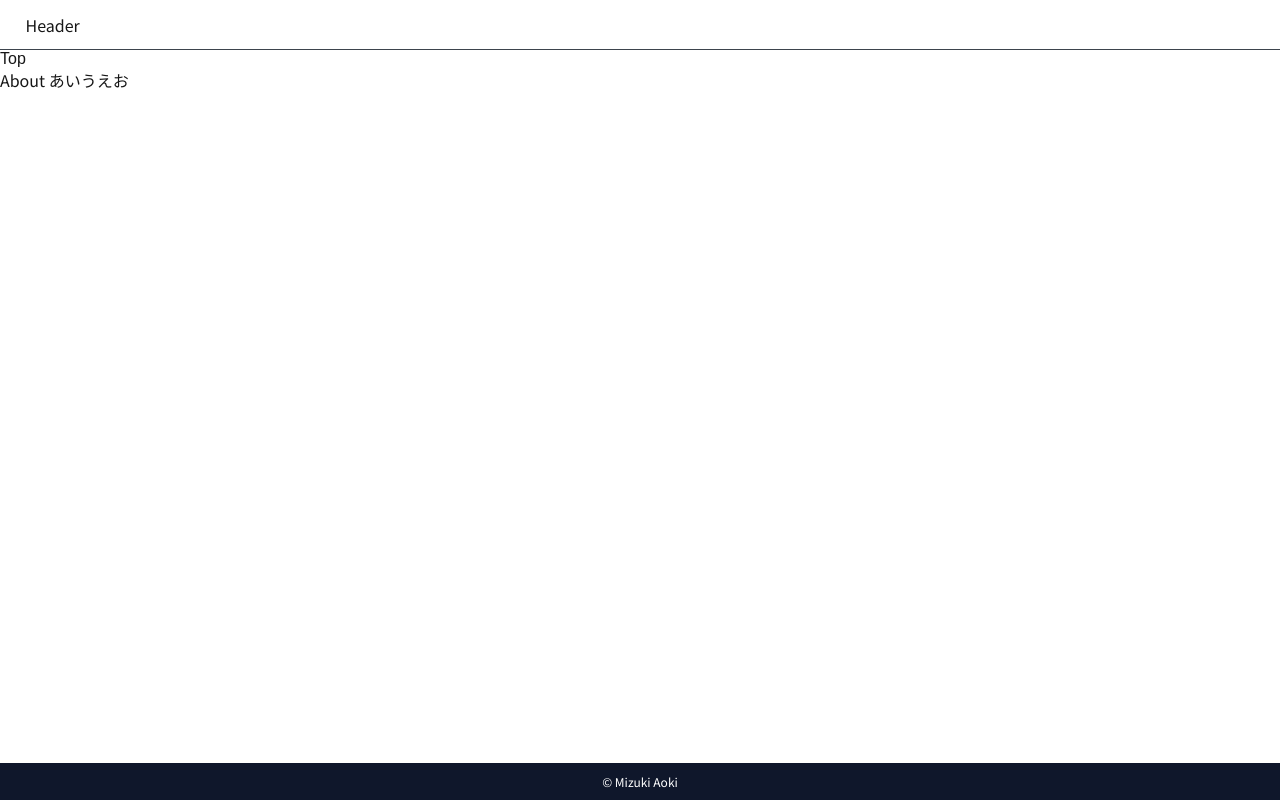
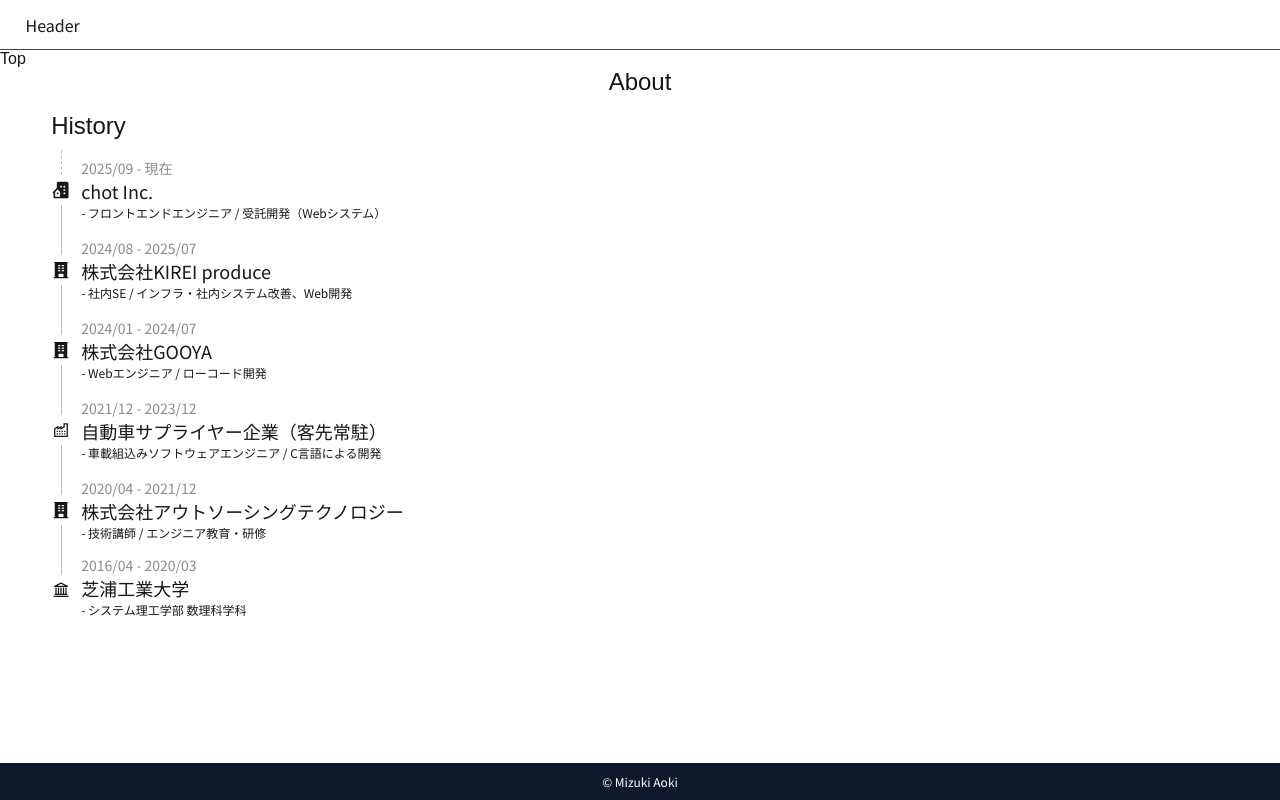
Before and after one commit to 4okimi7uki/website, a Next.js app: page / in a window 1280 px wide. Built offline with nearby package versions, Linux system fonts and the light colour scheme; a web font is replaced by a local one.

Commit message:
feat: add my history section

```diff
--- a/src/components/layouts/About/About.tsx
+++ b/src/components/layouts/About/About.tsx
@@ -1,4 +1,89 @@
 import styles from "./index.module.scss";
+import { Section } from "../Section";
+import dayjs from "dayjs";
+import { HeadingTitle } from "@/components/elements/HeadingTitle";
+import { HiBuildingOffice } from "react-icons/hi2";
+import { BiSolidBuildingHouse } from "react-icons/bi";
+import { LiaIndustrySolid, LiaUniversitySolid } from "react-icons/lia";
+
+type BioType = {
+    startDate: string;
+    endDate?: string;
+    title: string;
+    role?: string;
+    details?: string;
+    icon: React.ReactNode;
+};
+
+const BIO = [
+    {
+        startDate: dayjs("2016-04-01").format("YYYY/MM"),
+        endDate: dayjs("2020-03-01").format("YYYY/MM"),
+        title: "芝浦工業大学",
+        icon: <LiaUniversitySolid className={styles.icon} />,
+        role: "システム理工学部 数理科学科",
+    },
+    {
+        startDate: dayjs("2020-04-01").format("YYYY/MM"),
+        endDate: dayjs("2021-12-01").format("YYYY/MM"),
+        title: "株式会社アウトソーシングテクノロジー",
+        icon: <HiBuildingOffice className={styles.icon} />,
+        role: "技術講師 / エンジニア教育・研修",
+    },
+    {
+        startDate: dayjs("2021-12-01").format("YYYY/MM"),
+        endDate: dayjs("2023-12-01").format("YYYY/MM"),
+        title: "自動車サプライヤー企業（客先常駐）",
+        icon: <LiaIndustrySolid className={styles.icon} />,
+        role: "車載組込みソフトウェアエンジニア / C言語による開発",
+    },
+    {
+        startDate: dayjs("2024-01-01").format("YYYY/MM"),
+        endDate: dayjs("2024-07-01").format("YYYY/MM"),
+        title: "株式会社GOOYA",
+        icon: <HiBuildingOffice className={styles.icon} />,
+        role: "Webエンジニア / ローコード開発",
+    },
+    {
+        startDate: dayjs("2024-08-01").format("YYYY/MM"),
+        endDate: dayjs("2025-07-01").format("YYYY/MM"),
+        title: "株式会社KIREI produce",
+        icon: <HiBuildingOffice className={styles.icon} />,
+        role: "社内SE / インフラ・社内システム改善、Web開発",
+    },
+    {
+        startDate: dayjs("2025-09-01").format("YYYY/MM"),
+        endDate: "現在",
+        title: "chot Inc.",
+        icon: <BiSolidBuildingHouse className={styles.icon} />,
+        role: "フロントエンドエンジニア / 受託開発（Webシステム）",
+    },
+] satisfies ReadonlyArray<BioType>;
 export function About() {
-    return <div>About あいうえお</div>;
+    return (
+        <Section>
+            <HeadingTitle title="About" type="h1" />
+            <HeadingTitle title="History" type="h2" />
+            <ul className={styles.historyList}>
+                {BIO.sort((a, b) => dayjs(b.startDate).diff(a.startDate)).map((item) => {
+                    return (
+                        <li key={item.title} className={styles.bioListItem}>
+                            <div className={styles.iconArea}>
+                                <div className={styles.bar}></div>
+                                <div>{item.icon}</div>
+                                <div className={styles.bar} />
+                            </div>
+                            <div className={styles.contentArea}>
+                                <time dateTime={item.startDate} className={styles.interval}>
+                                    {item.startDate} {item.endDate && ` - ${item.endDate}`}
+                                </time>
+                                <h3 className={styles.orgTitle}>{item.title}</h3>
+                                <p>{item.role && <div> - {item.role}</div>}</p>
+                            </div>
+                        </li>
+                    );
+                })}
+            </ul>
+        </Section>
+    );
 }
--- a/src/components/layouts/About/index.module.scss
+++ b/src/components/layouts/About/index.module.scss
@@ -0,0 +1,59 @@
+@use "@/styles/mixin" as *;
+@use "@/styles/variables" as *;
+
+ul.historyList {
+    margin: 10px 0;
+}
+
+li.bioListItem {
+    display: flex;
+    gap: 10px;
+
+    .iconArea {
+        display: flex;
+        flex-direction: column;
+        justify-content: flex-start;
+        align-items: center;
+
+        .bar {
+            height: 25px;
+            border-right: solid 1px var(--gray-50);
+        }
+        .icon {
+            color: var(--foreground);
+            @include text("20-140");
+            margin-top: 5px;
+        }
+    }
+    &:nth-last-child(1) .bar:nth-last-child(1) {
+        display: none;
+    }
+    &:nth-child(1) .bar:nth-child(1) {
+        border-right: dashed 1px var(--gray-50);
+    }
+
+    .contentArea {
+        display: flex;
+        flex-direction: column;
+        justify-content: center;
+        padding: 5px 0;
+        border-bottom: 1px solid transparent;
+        transition: all 0.4s;
+        cursor: auto;
+
+        .interval {
+            color: var(--gray-100);
+            @include text("14-140");
+        }
+        .orgTitle {
+            @include text("18-100");
+        }
+        p {
+            @include text("12-140");
+        }
+    }
+
+    &:hover > .contentArea {
+        border-bottom: 1px solid var(--gray-100);
+    }
+}
```
